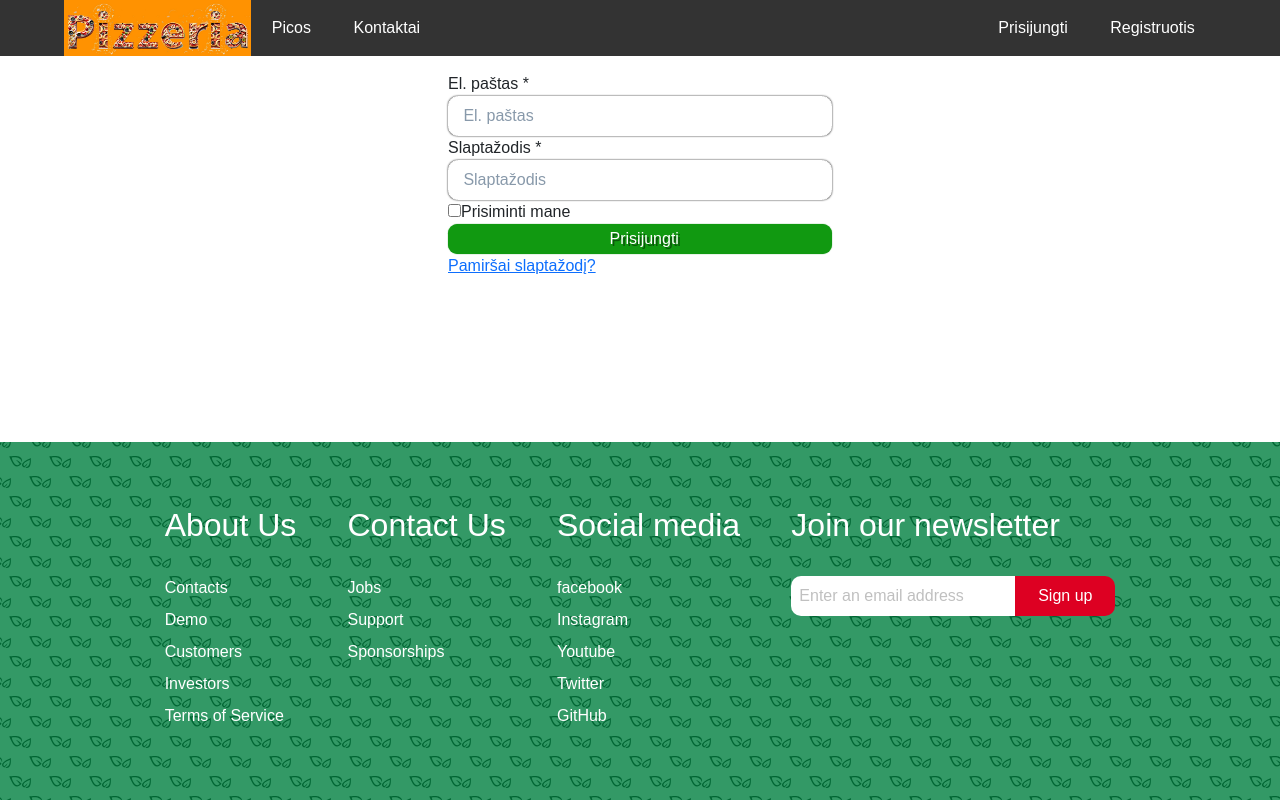
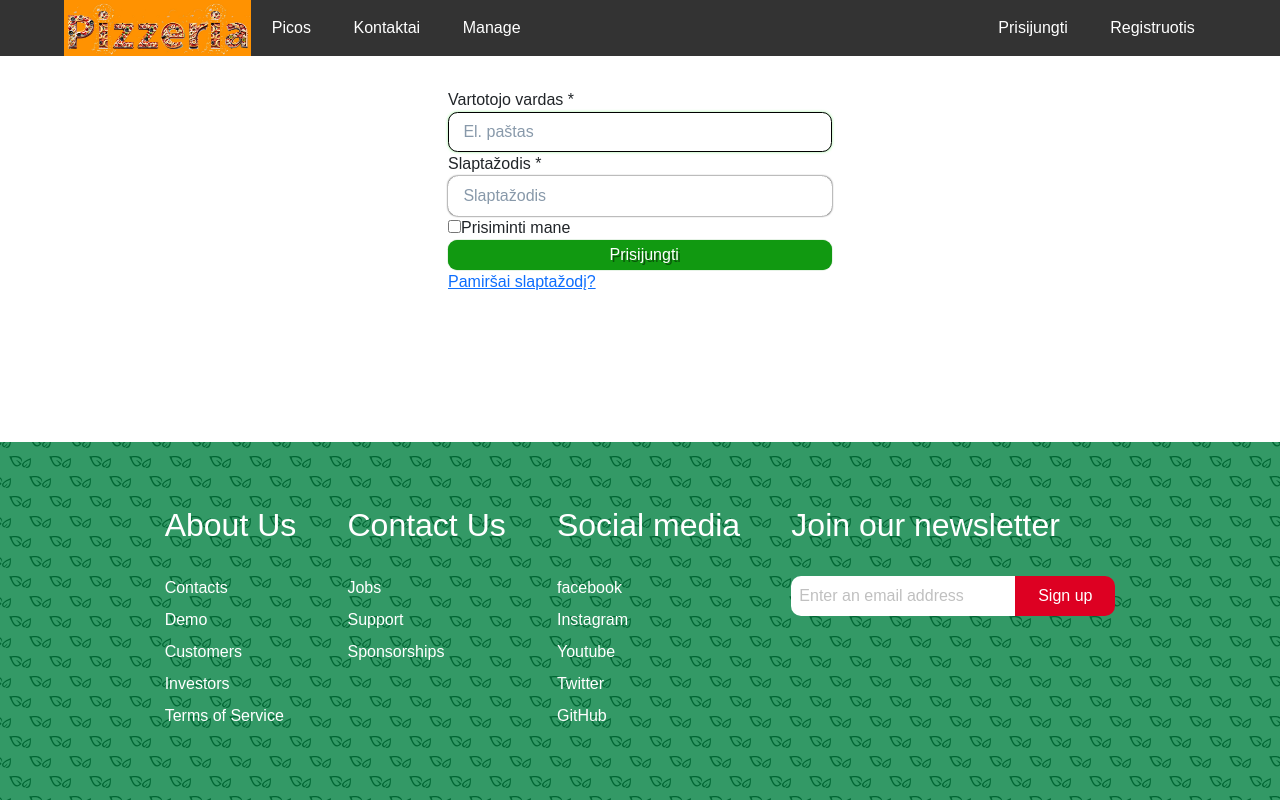
Before and after one commit to Vlinkus/BaigiamasisDarbas_PicerijaFront, a React (Create React App) app: page /login in a window 1280 px wide. Built offline with nearby package versions, Linux system fonts and the light colour scheme.

Commit message:
Testing new security components

```diff
--- a/src/App.js
+++ b/src/App.js
@@ -10,7 +10,8 @@ import ExampleComponent from "./components/ExampleComponent";
 import PicosPage from "./PicosPage";
 import "./PicosPage.css";
 import ManagerPage from "./components/ManagerComponents/ManagerPage";
-
+import { AuthProvider } from "./components/auth/AuthProvider";
+import Users from "./components/Users";
 
 function App() {
   return (
@@ -25,9 +26,9 @@ function App() {
             <Route path="/picos" exact component={PicosPage} />
             {/* <Route path="/pica/:id" exact component={PicoPage} /> */}
             <Route path="/manage/v1" exact component={ManagerPage} />
-          <Route path="/*" exact component={NotFound} />
-
-        </Switch>
+            <Route path="/manage/users" exact component={Users} />
+            <Route path="/*" exact component={NotFound} />
+          </Switch>
         </div>
       </div>
       <Footer />
--- /dev/null
+++ b/src/api/axios.js
@@ -0,0 +1,5 @@
+import axios from 'axios';
+
+export default axios.create({
+    baseURL: 'http://localhost:8080'
+});
--- a/src/components/Footer.js
+++ b/src/components/Footer.js
@@ -6,7 +6,7 @@ export default function Footer() {
             <div className="p_footer">
                 <div className="p_footer-heading footer-1">
                     <h2>About Us</h2>
-                    <Link to="/">Contacts</Link>
+                    <Link to="manage/v1">Contacts</Link>
                     <Link to="/404">Demo</Link>
                     <Link to="/picos">Customers</Link>
                     <Link to="#">Investors</Link>
--- a/src/components/Header.js
+++ b/src/components/Header.js
@@ -20,6 +20,9 @@ export default function Header() {
                         <Link to="/404">
                             <div className="p_nav-item">Kontaktai</div>
                         </Link>
+                        <Link to="/manage/v1">
+                            <div className="p_nav-item">Manage</div>
+                        </Link>
                     </section>
                     <section className="p_right-items">
                         <Link to="/login">
--- a/src/components/LoginPage.js
+++ b/src/components/LoginPage.js
@@ -1,18 +1,113 @@
+import { useRef, useState, useEffect, useContext } from 'react';
 import { Link } from 'react-router-dom';
+import AuthContext from './auth/AuthProvider';
+import axios from '../api/axios';
+const LOGIN_URL = '/api/v1/auth/login';
+
 
 export default function LoginPage() {
+    const {setAuth} = useContext(AuthContext);
+    const userRef = useRef();
+    const errRef = useRef();
+
+    const [user,setUser] = useState('');
+    const [pwd,setPwd] = useState('');
+    const [errMsg,setErrMsg] = useState('');
+    const [success,setSuccess] = useState(false);
+
+    useEffect(() => {
+        // if(success === false)
+        userRef.current.focus();
+    },[])
+
+    useEffect(() => {
+        setErrMsg('');
+    },[user,pwd])
+
+    const handleSubmit = async (e) => {
+        e.preventDefault();
+        // console.log(user, pwd);
+        let response;
+        try{
+            response = await axios.post(LOGIN_URL,
+                {username: user, password: pwd},
+                {
+                    headers: {'Content-Type': 'application/json'},
+                    withCredentials: true
+                }
+            );
+            const at = String(response.data.access_token);
+            const rt = String(response.data.refresh_token);
+            setAuth({user, pwd, at, rt});
+            setUser('')
+            setPwd('')
+            setSuccess(true)
+        } catch (err) {
+            if(!err?.response) {
+                setErrMsg('No Server Response')
+            } if (err.response?.status === 403) {
+                setErrMsg('Wrong username or password')
+            } else if (err.response?.status === 500) {
+                setErrMsg('Internal server error')
+            } else {
+                setErrMsg('Login failed')
+            }
+            errRef.current.focus();
+        }
+    }
+
     return (
-        <div style={{maxWidth:"24em"}}>
-        <label>El. paštas *</label>
-        <input type="email" placeholder="El. paštas" className="p_input-field" required/>
-        <label>Slaptažodis *</label>
-        <input type="email" placeholder="Slaptažodis" className="p_input-field" required/>
-        <input type="checkbox" id="iagree" value="Prisiminti mane"/>
-        <label for="iagree">Prisiminti mane</label><br/>
-        <input type="button" value="Prisijungti" className="p_button"/><br/>
-        <Link to="#">Pamiršai slaptažodį?</Link><br/>
+        <>  {success ? (
+                <section>
+                    <h1>You are logged in</h1>
+                    <br/>
+                    <a href="/">Go to home</a>
+                </section>
+            ) : (
+                <div style={{maxWidth:"24em"}}>
+                    <p
+                        ref={errRef}
+                        className={errMsg?"errmsg":"offscreen"}
+                        aria-live="assertive"
+                    >{errMsg}</p>
 
+                    <form onSubmit={handleSubmit}>
+                        <label>Vartotojo vardas *</label>
+                        <input
+                            type="username"
+                            value={user}
+                            onChange={(e) => setUser(e.target.value)}
+                            placeholder="El. paštas"
+                            ref={userRef}
+                            autoComplete="off"
+                            className="p_input-field"
+                            required
+                        />
 
-        </div>
-    );
+                        <label>Slaptažodis *</label>
+                        <input
+                            type="password"
+                            value={pwd}
+                            onChange={(e) => setPwd(e.target.value)}
+                            placeholder="Slaptažodis"
+                            className="p_input-field"
+                            required
+                        />
+
+                        <input
+                            type="checkbox"
+                            id="cb"
+                            value="Prisiminti mane"/>
+                        <label htmlFor="cb">Prisiminti mane</label><br/>
+
+                        <button
+                            value="Prisijungti"
+                            className="p_button"
+                        >Prisijungti</button><br/>
+                    </form>
+                    <Link to="#">Pamiršai slaptažodį?</Link><br/>
+                </div>
+            )}
+        </>
+    )
 }
--- /dev/null
+++ b/src/components/Users.js
@@ -0,0 +1,45 @@
+import { useEffect, useState } from "react";
+import axios from "../api/axios";
+import useRefreshToken from "../hooks/useRefreshToken";
+
+const Users = () => {
+    const [users, setUsers] = useState();
+    const refresh = useRefreshToken();
+
+    useEffect(() => {
+        let isMounted = true;
+        const controller = new AbortController();
+        const getUsers = async () => {
+            try {
+                const response = await axios.get('/users', {
+                    signal: controller.signal
+                });
+                console.log(response.data);
+                isMounted && setUsers(response.data);
+            } catch(err){
+                console.log(err);
+            }
+        }
+
+        getUsers();
+        return () => {
+            isMounted = false;
+            controller.abort();
+        }
+    },[])
+
+    return <article>
+        <h2>Users List</h2>
+        {users?.length
+            ? (
+                <ul>
+                    {users.map((user,i) => <li key={i}>{user?.username}</li>)}
+                </ul>
+
+            ) : <p>No users to display </p>
+            }
+            <button onClick={() => refresh()}>Refresh</button>
+            <br/>
+    </article>
+};
+export default Users;
--- /dev/null
+++ b/src/components/auth/AuthProvider.js
@@ -0,0 +1,14 @@
+import {createContext, useState} from 'react';
+
+const AuthContext = createContext({});
+
+export const AuthProvider = ({children}) => {
+    const [auth, setAuth] = useState({});
+
+    return(
+        <AuthContext.Provider value={{auth, setAuth}}>
+            {children}
+        </AuthContext.Provider>
+    )
+}
+export default AuthContext;
--- /dev/null
+++ b/src/hooks/useAuth.js
@@ -0,0 +1,6 @@
+import { useContext } from "react";
+import AuthContext from "../components/auth/AuthProvider";
+
+export default function useAuth() {
+    return useContext(AuthContext);
+}
--- /dev/null
+++ b/src/hooks/useRefreshToken.js
@@ -0,0 +1,19 @@
+import axios from '../api/axios';
+import useAuth from './useAuth';
+
+export default function useRefreshToken() {
+    const { setAuth } = useAuth();
+
+    const refresh = async () => {
+        const response = await axios.get('/refresh-token', {
+            withCredentials: true
+        })
+        setAuth(prev => {
+            console.log(JSON.stringify(prev));
+            console.log(response.data.accessToken);
+            return { ...prev, accessToken: response.data.accessToken }
+        })
+        return response.data.accessToken;
+    }
+    return refresh;
+}
--- a/src/index.js
+++ b/src/index.js
@@ -1,6 +1,6 @@
 import React from 'react';
 import ReactDOM from 'react-dom/client';
-
+import { AuthProvider } from './components/auth/AuthProvider';
 import App from './App';
 import 'bootstrap/dist/css/bootstrap.min.css';
 import 'bootstrap-icons/font/bootstrap-icons.css';
@@ -9,7 +9,9 @@ import 'bootstrap-icons/font/bootstrap-icons.css';
 const root = ReactDOM.createRoot(document.getElementById('root'));
 root.render(
   // <React.StrictMode>
+  <AuthProvider>
     <App />
+  </AuthProvider>
   // </React.StrictMode>
 );
 
```
